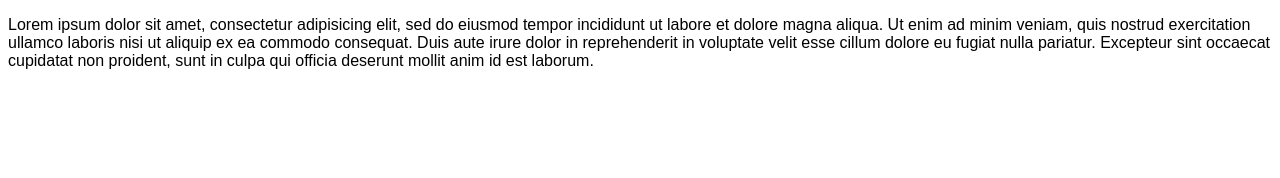
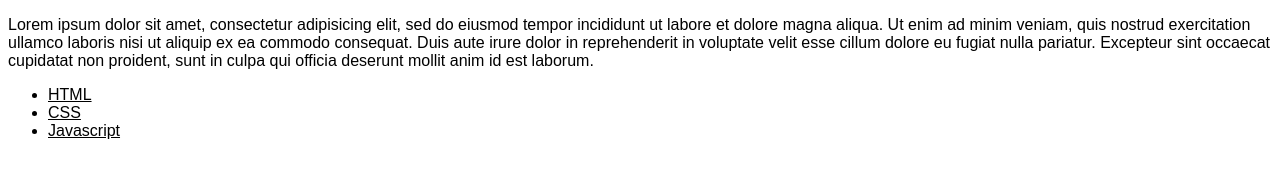
Before and after one commit to crisgalasanchez/s1ejercicio1, a plain HTML site: page index.html in a window 1280 px wide. Drawn offline with Linux system fonts and the light colour scheme; files that its build step writes are made by us from their sources.

Commit message:
lista tecnologias

```diff
--- a/index.html
+++ b/index.html
@@ -6,6 +6,12 @@
     <title>Tecnologías web</title>
 </head>
 <body>
-<p>Lorem ipsum dolor sit amet, consectetur adipisicing elit, sed do eiusmod tempor incididunt ut labore et dolore magna aliqua. Ut enim ad minim veniam, quis nostrud exercitation ullamco laboris nisi ut aliquip ex ea commodo consequat. Duis aute irure dolor in reprehenderit in voluptate velit esse cillum dolore eu fugiat nulla pariatur. Excepteur sint occaecat cupidatat non proident, sunt in culpa qui officia deserunt mollit anim id est laborum.</p>
+<p>Lorem ipsum dolor sit amet, consectetur adipisicing elit, sed do eiusmod tempor incididunt ut labore et dolore magna aliqua. Ut enim ad minim veniam, quis nostrud exercitation ullamco laboris nisi ut aliquip ex ea commodo consequat. Duis aute irure dolor in reprehenderit in voluptate velit esse cillum dolore eu fugiat nulla pariatur. Excepteur sint occaecat cupidatat non proident, sunt in culpa qui officia deserunt mollit anim id est laborum.
+	<ul>
+		<li><u>HTML</u></li>
+		<li><u>CSS</u></li>
+		<li><u>Javascript</u></li>
+
+</p>
 </body>
 </html>
```
